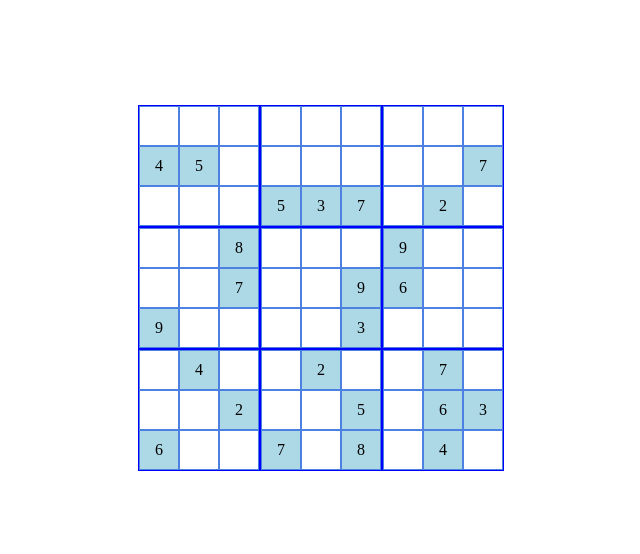
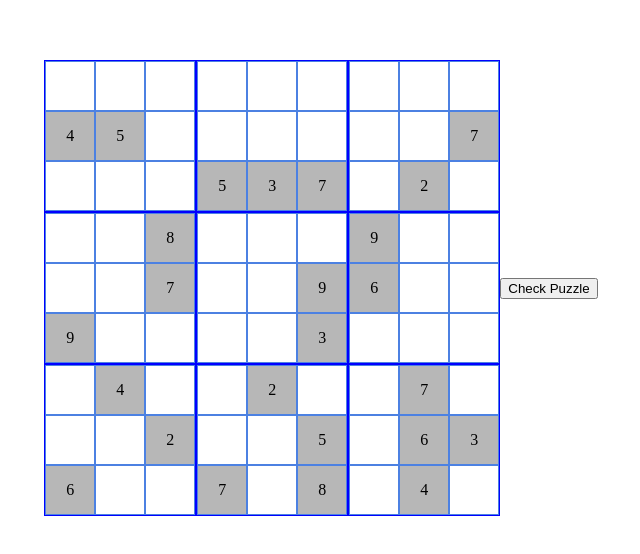
Before and after one commit to 3103ski/react-sudoku, a React (Create React App) app: page / in a window 1280 px wide. Shown: the part 112-666 px from the top of the page, without its empty margins (319-959 px from the left). Built offline with nearby package versions, Linux system fonts and the light colour scheme.

Commit message:
refactors check puzzle method and toggles automatically when not all correct

```diff
--- a/src/App.js
+++ b/src/App.js
@@ -1,10 +1,22 @@
 import React, { useContext } from 'react';
 import { GameContext } from './context/game.js';
 import * as style from './app.module.scss';
-import { Gameboard } from './components';
+import { Gameboard, GameButtons } from './components';
 
 export default function App() {
 	const game = useContext(GameContext);
+
+	// const renderGameStatus = () => {
+	// 	let incorrectCount = game.cells
+	// 		.filter((c) => !game.clues.includes(c.cellIndex))
+	// 		.filter((cell) => cell.answer !== cell.correctAnswer).length;
+	// 	if (incorrectCount > 0) {
+	// 		setTimeout(() => game.toggleCheckAnswers(), 2000);
+	// 		return <h3>You have {incorrectCount} wrong answers</h3>;
+	// 	} else {
+	// 		return <h3>You SOLVED IT!</h3>;
+	// 	}
+	// };
 
 	function ClearFocusCell() {
 		return (
@@ -16,8 +28,12 @@ export default function App() {
 	}
 	return (
 		<>
+			{game.wrongAnswerCount && game.wrongAnswerCount > 0 ? (
+				<h3>You have {game.wrongAnswerCount} wrong answers</h3>
+			) : null}
 			<div className={style.AppContainer}>
 				<Gameboard />
+				<GameButtons />
 			</div>
 			<ClearFocusCell />
 		</>
--- a/src/components/cell/Cell.jsx
+++ b/src/components/cell/Cell.jsx
@@ -22,7 +22,7 @@ export default function Cell({ cell }) {
 		if (cellValue !== userInput) {
 			let updatedCell = {
 				...cell,
-				answer: userInput,
+				answer: parseInt(userInput),
 			};
 			setCellValue(userInput);
 			game.updateCellValue(updatedCell);
@@ -71,6 +71,8 @@ export default function Cell({ cell }) {
 		<div
 			onClick={handleCellClick}
 			className={style.CellContainer}
+			data-show-correct={game.checkAnswers ? 1 : 0}
+			data-is-correct={cell.answer === cell.correctAnswer ? 1 : 0}
 			data-is-clue={isClue ? 1 : 0}>
 			{isEditing ? (
 				<input
--- a/src/components/cell/cell.module.scss
+++ b/src/components/cell/cell.module.scss
@@ -10,6 +10,7 @@
 	justify-content: center;
 	border: $border-size solid $thin-color;
 	z-index: inherit;
+	transition: 0.2s;
 
 	p {
 		padding: 0;
@@ -22,10 +23,21 @@
 	}
 
 	&[data-is-clue='1'] {
-		background-color: lightblue;
+		background-color: $clue;
 	}
 
 	&[data-is-clue='0']:hover {
 		cursor: pointer;
 	}
+
+	&[data-is-clue='0'] {
+		&[data-show-correct='1'] {
+			&[data-is-correct='1'] {
+				background-color: $correct;
+			}
+			&[data-is-correct='0'] {
+				background-color: $incorrect;
+			}
+		}
+	}
 }
--- /dev/null
+++ b/src/components/gameButtons/GameButtons.jsx
@@ -0,0 +1,14 @@
+import React, { useContext } from 'react';
+import * as style from './gameButtons.module.scss';
+
+import { GameContext } from '../../context/game.js';
+
+export default function GameButtons(props) {
+	const game = useContext(GameContext);
+
+	return (
+		<div className={style.GameButtonsContainer}>
+			<button onClick={game.checkPuzzle}>Check Puzzle</button>
+		</div>
+	);
+}
--- /dev/null
+++ b/src/components/gameButtons/gameButtons.module.scss
@@ -0,0 +1,5 @@
+@import '../../sass/';
+
+.GameButtonsContainer {
+	z-index: 5;
+}
--- a/src/components/gameboard/Gameboard.jsx
+++ b/src/components/gameboard/Gameboard.jsx
@@ -22,5 +22,9 @@ export default function Gameboard() {
 		return blocks.map((block, i) => <Block key={`block=${i}`} cells={block}></Block>);
 	};
 
-	return <div className={style.BoardContainer}>{renderBlocks()}</div>;
+	return (
+		<>
+			<div className={style.BoardContainer}>{renderBlocks()}</div>
+		</>
+	);
 }
--- a/src/components/index.js
+++ b/src/components/index.js
@@ -1,3 +1,4 @@
 export { default as Gameboard } from './gameboard/Gameboard.jsx';
 export { default as Block } from './block/Block.jsx';
 export { default as Cell } from './cell/Cell.jsx';
+export { default as GameButtons } from './gameButtons/GameButtons.jsx';
--- a/src/context/game.js
+++ b/src/context/game.js
@@ -5,13 +5,12 @@ import { generateSudoku, returnBlock, returnRow, returnCol } from '../util/sudok
 const initialState = {
 	puzzleAnswers: generateSudoku(),
 	cells: null,
+	difficulty: 'medium',
 	clues: buildClueArray(6),
 	focusCell: null,
-	flaggedRows: [],
-	flaggedCols: [],
-	flaggedBoxes: [],
 	showAnswers: false,
-	difficulty: 'medium',
+	checkAnswers: false,
+	wrongAnswerCount: null,
 };
 
 initialState.cells = initialState.puzzleAnswers.map((cell, i) => ({
@@ -19,9 +18,8 @@ initialState.cells = initialState.puzzleAnswers.map((cell, i) => ({
 	row: returnRow(i),
 	col: returnCol(i),
 	block: returnBlock(i),
-	answer: '',
+	answer: null,
 	cellIndex: i,
-	isClue: false,
 }));
 
 function buildClueArray(lengthDemand) {
@@ -38,12 +36,18 @@ function buildClueArray(lengthDemand) {
 initialState.clues = buildClueArray(25);
 
 const GameContext = createContext(initialState);
-const gameReducer = (state, { type, difficulty, cells, focusCell }) => {
+const gameReducer = (
+	state,
+	{ type, checkAnswers, wrongAnswerCount, difficulty, cells, focusCell }
+) => {
 	switch (type) {
 		case 'UPDATE_CELL_VALUES':
 			return updateObj(state, { cells });
 		case 'SET_FOCUS_CELL':
 			return updateObj(state, { focusCell });
+		case 'CHECK_PUZZLE':
+			console.log('checking');
+			return updateObj(state, { checkAnswers, wrongAnswerCount });
 		case 'TOGGLE_SHOW__ANSWERS':
 			return updateObj(state, !state.showAnswers);
 		case 'SET_DIFFICULTY':
@@ -64,11 +68,25 @@ const GameProvider = (props) => {
 		return dispatch({ type: 'SET_FOCUS_CELL', focusCell });
 	};
 
+	const checkPuzzle = () => {
+		let wrongAnswerCount = state.cells
+			.filter((c) => !state.clues.includes(c.cellIndex))
+			.filter((cell) => cell.answer !== cell.correctAnswer).length;
+		dispatch({ type: 'CHECK_PUZZLE', checkAnswers: true, wrongAnswerCount });
+		if (wrongAnswerCount > 0) {
+			setTimeout(
+				() =>
+					dispatch({ type: 'CHECK_PUZZLE', checkAnswers: false, wrongAnswerCount: null }),
+				2000
+			);
+		}
+	};
+
 	const updateCellValue = (newCell) => {
 		const updatedCells = state.cells.map((cell) =>
 			cell.cellIndex === newCell.cellIndex ? newCell : cell
 		);
-		return dispatch({ type: 'UPDATE_CELLS', cells: updatedCells });
+		return dispatch({ type: 'UPDATE_CELL_VALUES', cells: updatedCells });
 	};
 
 	return (
@@ -78,13 +96,13 @@ const GameProvider = (props) => {
 				cells: state.cells,
 				clues: state.clues,
 				flaggedBoxes: state.flaggedBoxes,
-				flaggedCols: state.flaggedCols,
-				flaggedRows: state.flaggedRows,
-				showAnswers: state.showAnswers,
 				focusCell: state.focusCell,
+				checkAnswers: state.checkAnswers,
+				wrongAnswerCount: state.wrongAnswerCount,
 				setDifficult,
 				setFocusCell,
 				updateCellValue,
+				checkPuzzle,
 			}}
 			{...props}
 		/>
--- a/src/sass/_variables.scss
+++ b/src/sass/_variables.scss
@@ -1,4 +1,10 @@
 $thin-color: rgb(76, 129, 226);
 $thick-color: blue;
-$cell-size: 40px;
+
+$correct: rgb(69, 155, 69);
+$incorrect: rgba(221, 97, 97, 0.597);
+
+$clue: rgba(148, 148, 148, 0.665);
+
+$cell-size: 50px;
 $border-size: 1px;
```
Also changed, not shown: 1 other file (tests, documents, lock files or other folders).
